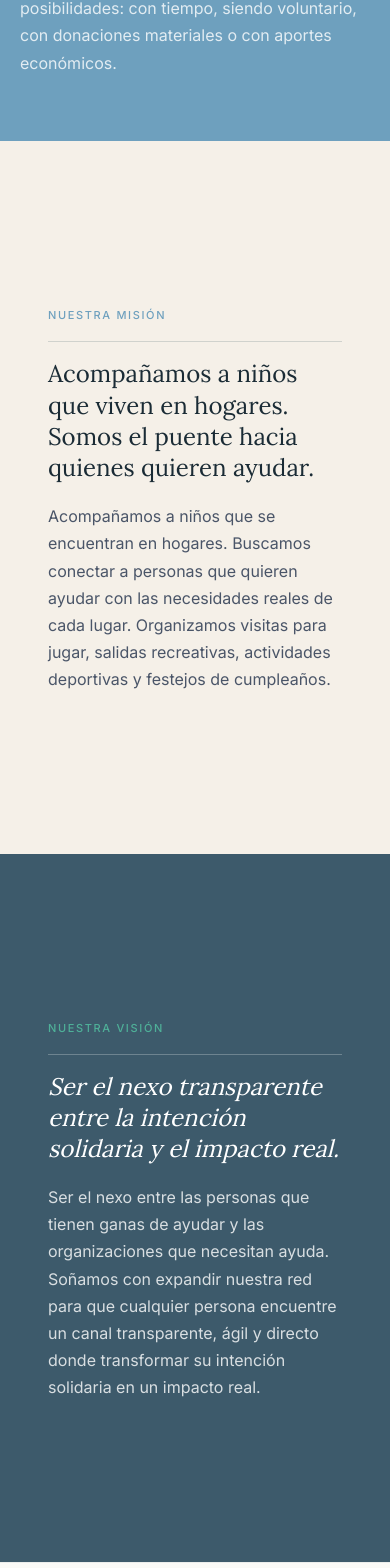
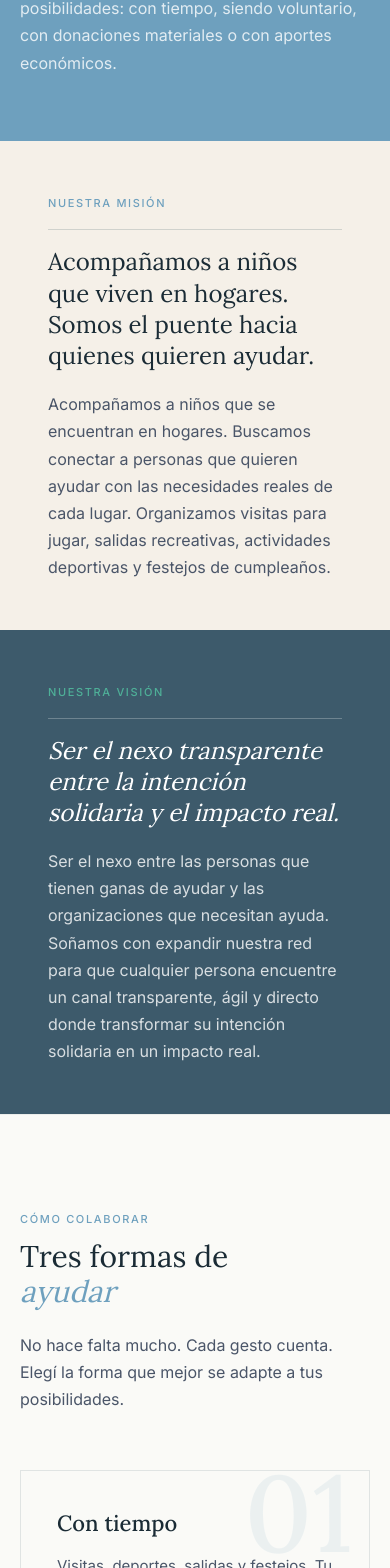
Before and after one commit to matiasjosegutierrezc-web/manosqueconectan, a Next.js app: page / in a window 390 px wide. Shown: the part 1152-2720 px from the top of the page. Built offline with nearby package versions, Linux system fonts and the light colour scheme.

Commit message:
fix: padding responsive mobile en CTA y MisionVision

```diff
--- a/components/CTAFinal.tsx
+++ b/components/CTAFinal.tsx
@@ -2,7 +2,7 @@ import Reveal from '@/components/Reveal'
 
 export default function CTAFinal() {
   return (
-    <section id="cta-final" className="relative py-40 overflow-hidden text-center" style={{ backgroundColor: '#1F5F6B' }}>
+    <section id="cta-final" className="relative py-20 lg:py-40 overflow-hidden text-center" style={{ backgroundColor: '#1F5F6B' }}>
       <p className="absolute bottom-8 left-0 right-0 text-center font-lora italic text-white/[0.04] pointer-events-none select-none tracking-widest" style={{ fontSize: 'clamp(2rem, 6vw, 5rem)' }}>
         conectar · acompañar · sumar
       </p>
--- a/components/MisionVision.tsx
+++ b/components/MisionVision.tsx
@@ -6,7 +6,7 @@ export default function MisionVision() {
       <div className="grid grid-cols-1 md:grid-cols-2 items-stretch">
 
         {/* Misión */}
-        <Reveal className="bg-cream py-40 px-12">
+        <Reveal className="bg-cream py-12 lg:py-40 px-12">
           <span className="font-inter text-[11px] font-medium tracking-[0.15em] uppercase text-blue-dark">
             Nuestra Misión
           </span>
@@ -23,7 +23,7 @@ export default function MisionVision() {
         </Reveal>
 
         {/* Visión */}
-        <Reveal delay={200} className="bg-[#3D5A6B] py-40 px-12">
+        <Reveal delay={200} className="bg-[#3D5A6B] py-12 lg:py-40 px-12">
           <span className="font-inter text-[11px] font-medium tracking-[0.15em] uppercase text-green-mint opacity-85">
             Nuestra Visión
           </span>
```
